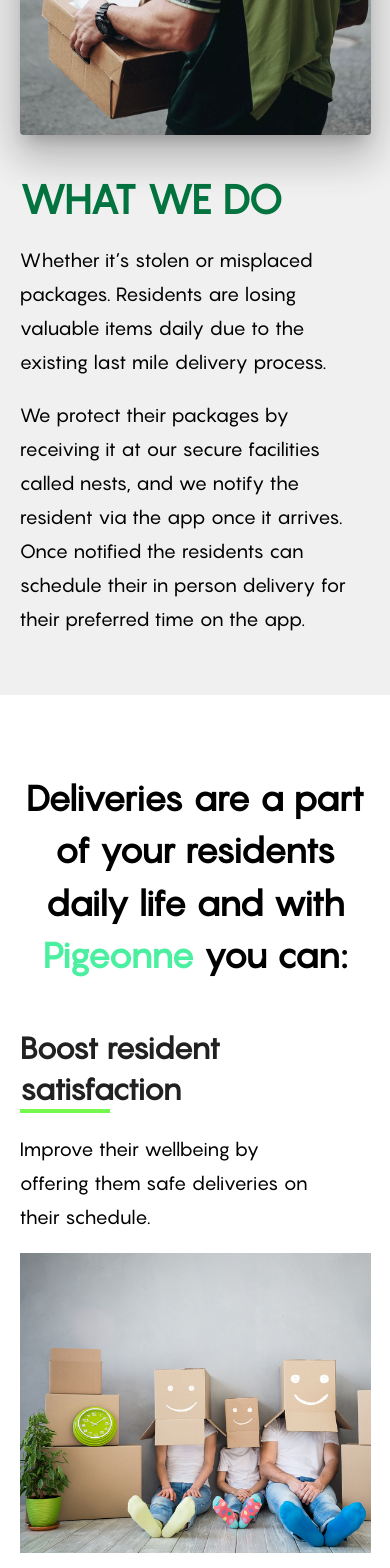
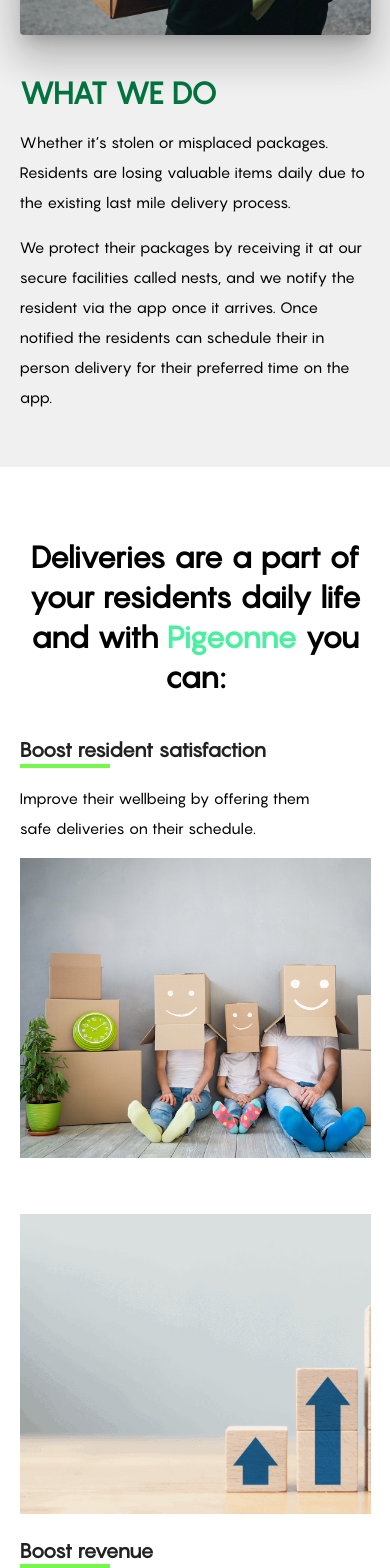
Before and after one commit to Alimisamuel/Pigeonne, a React (Create React App) app: page / in a window 390 px wide. Shown: the part 1140-2708 px from the top of the page. Built offline with nearby package versions, Linux system fonts and the light colour scheme.

Commit message:
mobile correccted

```diff
--- a/src/pages/LandingPage.js
+++ b/src/pages/LandingPage.js
@@ -231,7 +231,7 @@
           <div className="about" style={{ marginTop: "60px" }}>
             <div className="container">
               <Grid container>
-                <Grid item lg={6} md={6} sm={6} xs={12} sx={{ height:{ lg:'500px', md:'500px', sm:'500px', xs:'300px'},  mb:{xs:5} }}>
+                <Grid item lg={6} md={6} sm={6} xs={12} sx={{ height:{ lg:'500px', md:'500px', sm:'500px', xs:'200px'},  mb:{xs:5} }}>
                   <Paper elevation={24} className="image_box"></Paper>
                 </Grid>
                 <Grid
@@ -255,7 +255,12 @@
                     variant="h4"
                     sx={{
                       color: "#037440",
-                      fontSize: "40px",
+                      fontSize: {
+                        lg:'40px',
+                        md:'40px',
+                        sm:'35px',
+                        xs:'30px'
+                      },
                       fontWeight: "bolder",
                       fontFamily: "pangram",
                     }}
@@ -323,7 +328,12 @@
                     variant="h5"
                     sx={{
                       fontWeight: "bolder",
-                      fontSize: "30px",
+                      fontSize: {
+                        lg:'30px',
+                        md:'30px',
+                        sm:'27px',
+                        xs:'20px'
+                      },
                       fontFamily: "pangram",
                     }}
                   >
@@ -379,7 +389,12 @@
                     variant="h5"
                     sx={{
                       fontWeight: "bolder",
-                      fontSize: "30px",
+                      fontSize: {
+                        lg:'30px',
+                        md:'30px',
+                        sm:'27px',
+                        xs:'20px'
+                      },
                       fontFamily: "pangram",
                     }}
                   >
@@ -410,7 +425,12 @@
                     variant="h5"
                     sx={{
                       fontWeight: "bolder",
-                      fontSize: "30px",
+                      fontSize: {
+                        lg:'30px',
+                        md:'30px',
+                        sm:'27px',
+                        xs:'20px'
+                      },
                       fontFamily: "pangram",
                     }}
                   >
@@ -459,7 +479,12 @@
                     variant="h5"
                     sx={{
                       fontWeight: "bolder",
-                      fontSize: "30px",
+                      fontSize: {
+                        lg:'30px',
+                        md:'30px',
+                        sm:'27px',
+                        xs:'20px'
+                      },
                       color: "#000",
                       fontFamily: "pangram",
                     }}
@@ -486,7 +511,12 @@
               sx={{
                 fontFamily: "pangram",
                 fontWeight: "bolder",
-                fontSize: "40px",
+                fontSize: {
+                  lg:'40px',
+                  md:'40px',
+                  sm:'35px',
+                  xs:'20px'
+                },
                 color: "#000",
               }}
             >
@@ -509,7 +539,12 @@
         <div className="footer">
           <Typography
             variant="body"
-            sx={{ color: "#f0f0f0", fontFamily: "pangram" }}
+            sx={{ color: "#f0f0f0", fontFamily: "pangram", fontSize:{
+              lg:'16px',
+              md:'16px',
+              sm:'16px',
+              xs:'13px'
+            } }}
           >
             All rights are reserved 2022 Pigeonne
           </Typography>
--- a/src/styles/index.css
+++ b/src/styles/index.css
@@ -148,13 +148,18 @@
         height: 300px;
     }
     .image_box{
-        height: 400px;
+        height: 300px;
     }
     .service{
         margin-top: 40px;
     }
+    .text{
+        font-size: 15px;
+        line-height: 30px;
+    }
     .service h4{
-        font-size: 35px !important;
+        font-size: 30px !important;
+        line-height: 40px;
     }
     .boost{
         background: url('../img/boost.jpg');
```
